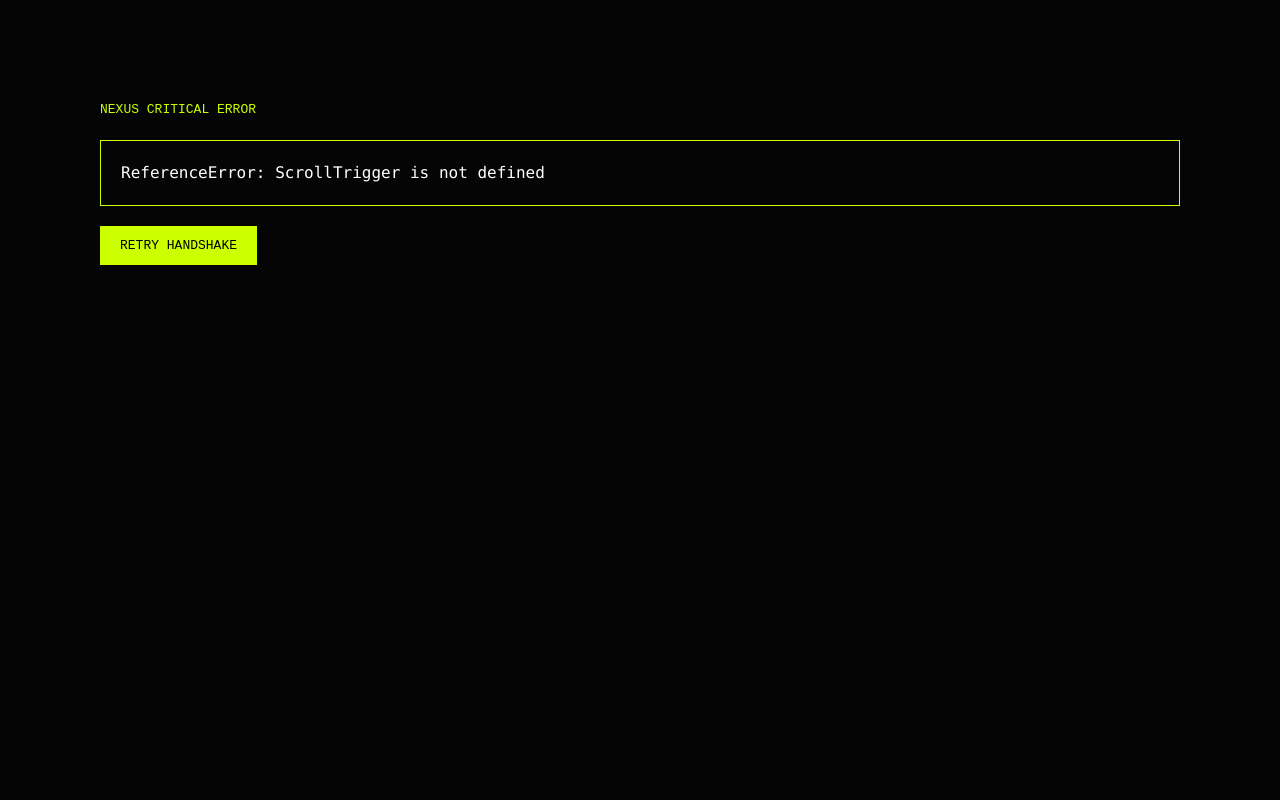
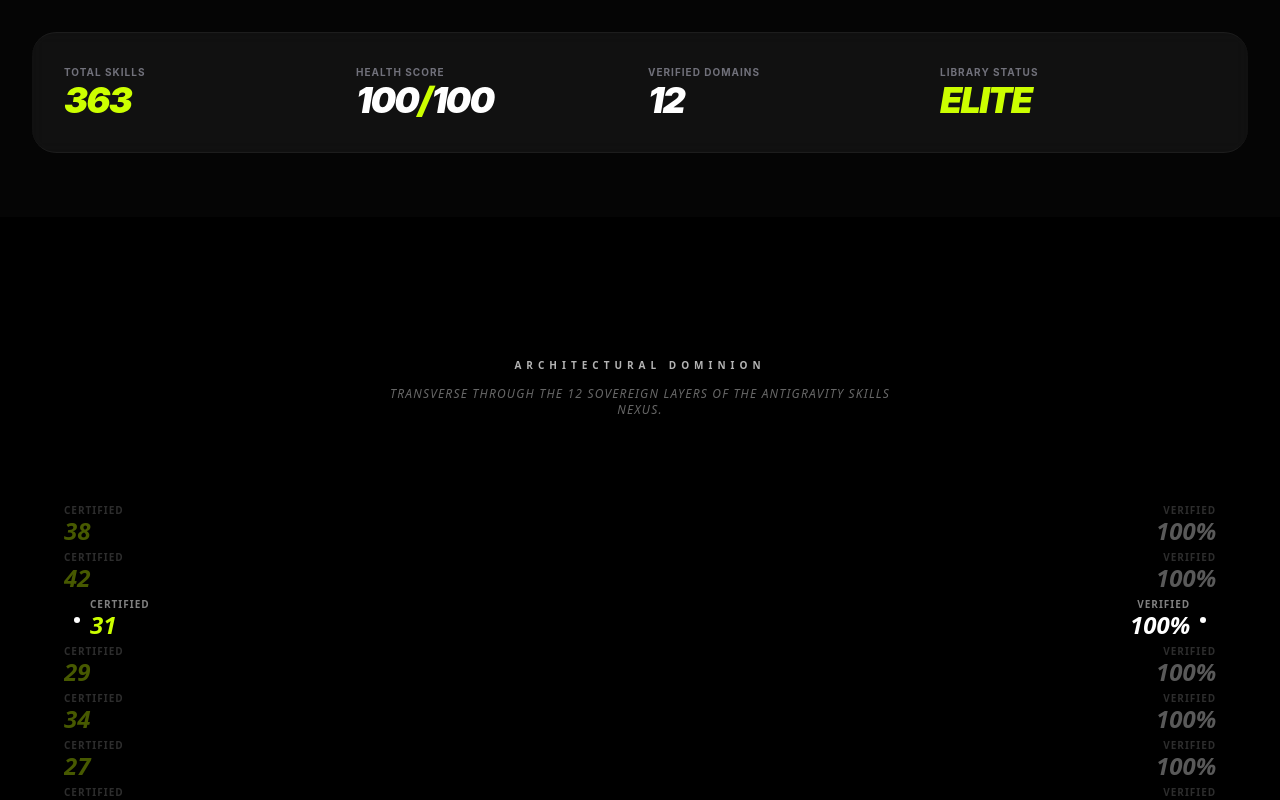
Before and after one commit to build-with-dhiraj/Skills-Nexus, a React (Vite) app: page / in a window 1280 px wide. Shown: the top 800 px of the page. Built offline with nearby package versions, Linux system fonts and the light colour scheme.

Commit message:
fix: production restoration v1.1.0 - resolve GSAP/ScrollTrigger reference error

```diff
--- a/src/components/Demo.tsx
+++ b/src/components/Demo.tsx
@@ -4,6 +4,10 @@ import { FullScreenScrollFX, type FullScreenFXAPI } from "./ui/full-screen-scrol
 import { SovereignInstallation } from "./ui/sovereign-installation";
 import { GlobalHealthPulse } from "./GlobalHealthPulse";
 import Footer from "./ui/animated-footer";
+import { gsap } from "gsap";
+import { ScrollTrigger } from "gsap/ScrollTrigger";
+
+gsap.registerPlugin(ScrollTrigger);
 import { X, ExternalLink, ShieldCheck, Zap } from "lucide-react";
 import { motion, AnimatePresence } from "framer-motion";
 
--- a/src/main.tsx
+++ b/src/main.tsx
@@ -3,47 +3,15 @@ import ReactDOM from 'react-dom/client'
 import App from './App'
 import './index.css'
 
-console.log("🚀 Skills Nexus Initializing...");
-
-class ErrorBoundary extends React.Component<{ children: React.ReactNode }, { hasError: boolean; error: Error | null }> {
-  constructor(props: any) {
-    super(props);
-    this.state = { hasError: false, error: null };
-  }
-  static getDerivedStateFromError(error: Error) {
-    return { hasError: true, error };
-  }
-  componentDidCatch(error: Error, errorInfo: any) {
-    console.error("NEXUS CRITICAL ERROR CAUGHT:", error, errorInfo);
-  }
-  render() {
-    if (this.state.hasError) {
-      return (
-        <div style={{ background: '#050505', color: '#CCFF00', padding: '100px', fontFamily: 'monospace' }}>
-          <h1>NEXUS CRITICAL ERROR</h1>
-          <pre style={{ border: '1px solid #CCFF00', padding: '20px', marginTop: '20px', color: 'white' }}>
-            {this.state.error?.toString()}
-          </pre>
-          <button onClick={() => window.location.reload()} style={{ background: '#CCFF00', color: 'black', border: 'none', padding: '10px 20px', cursor: 'pointer', marginTop: '20px' }}>
-            RETRY HANDSHAKE
-          </button>
-        </div>
-      );
-    }
-    return this.props.children;
-  }
-}
+console.log("🚀 Skills Nexus v1.1.0 Initializing...");
 
 const rootElement = document.getElementById('root');
 if (!rootElement) {
   console.error("❌ Root element not found!");
 } else {
-  console.log("✅ Root element secured. Mounting Skills Nexus v1.0.4 (Debug Mode)...");
   ReactDOM.createRoot(rootElement).render(
     <React.StrictMode>
-      <ErrorBoundary>
-        <App />
-      </ErrorBoundary>
+      <App />
     </React.StrictMode>,
   )
 }
```
Also changed, not shown: 4 other files (tests, documents, lock files or other folders).
